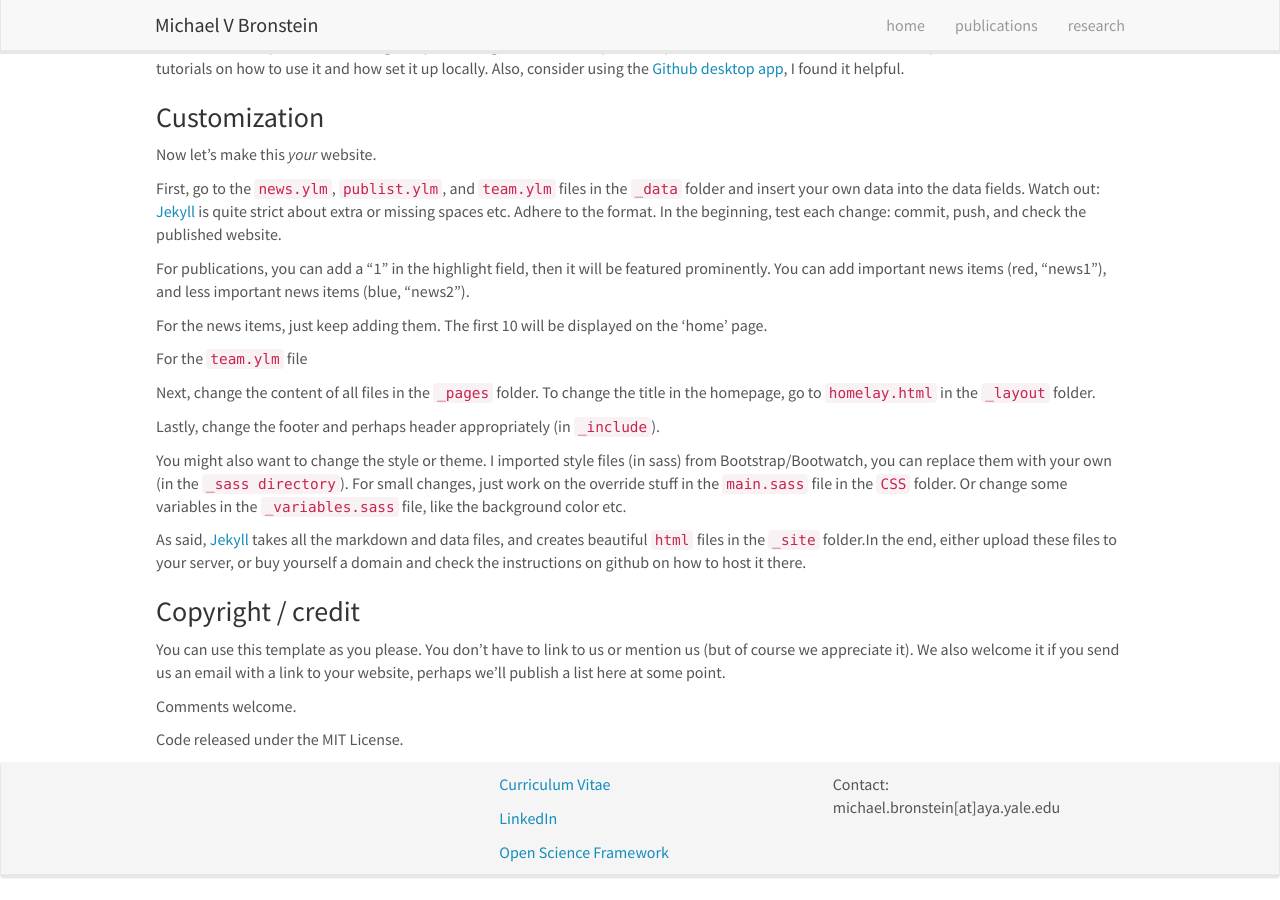
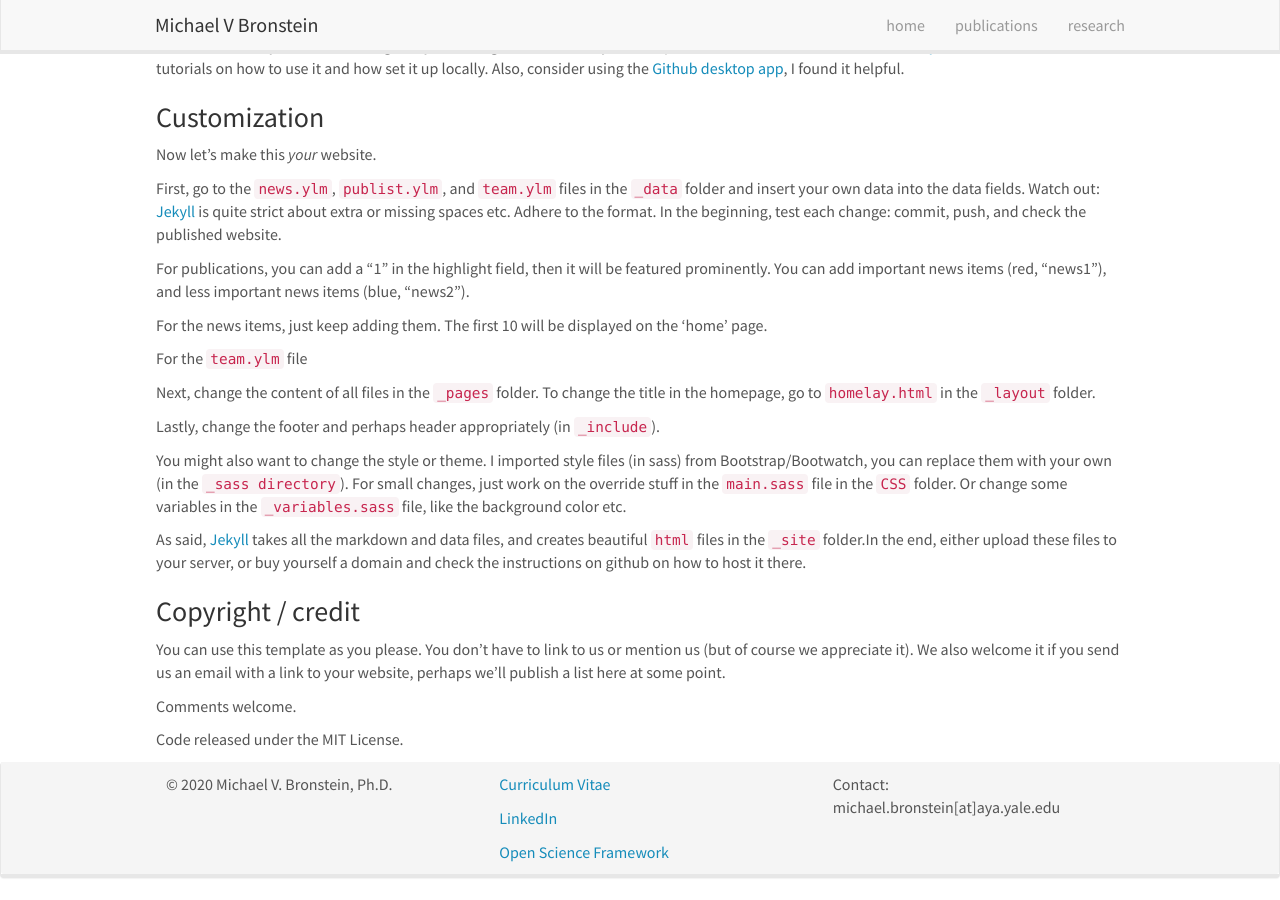
Before and after one commit to MichaelVBronstein/michaelvbronstein.github.io, a Jekyll site: the page built from _pages/aboutwebsite.md, in a window 1280 px wide and 900 px high, scrolled down 553 px. Built offline with Jekyll 4.4.1, drawn with Linux system fonts in a browser that asks for light colours; nearby versions of some CDN libraries.

Commit message:
Update footer.html

```diff
--- a/_includes/footer.html
+++ b/_includes/footer.html
@@ -4,7 +4,7 @@
 	  <div class="row">
 		<div class="col-sm-4">
 
-
+		   &copy 2020 Michael V. Bronstein, Ph.D.
 
 		   <p>  </p><p>
 
```
